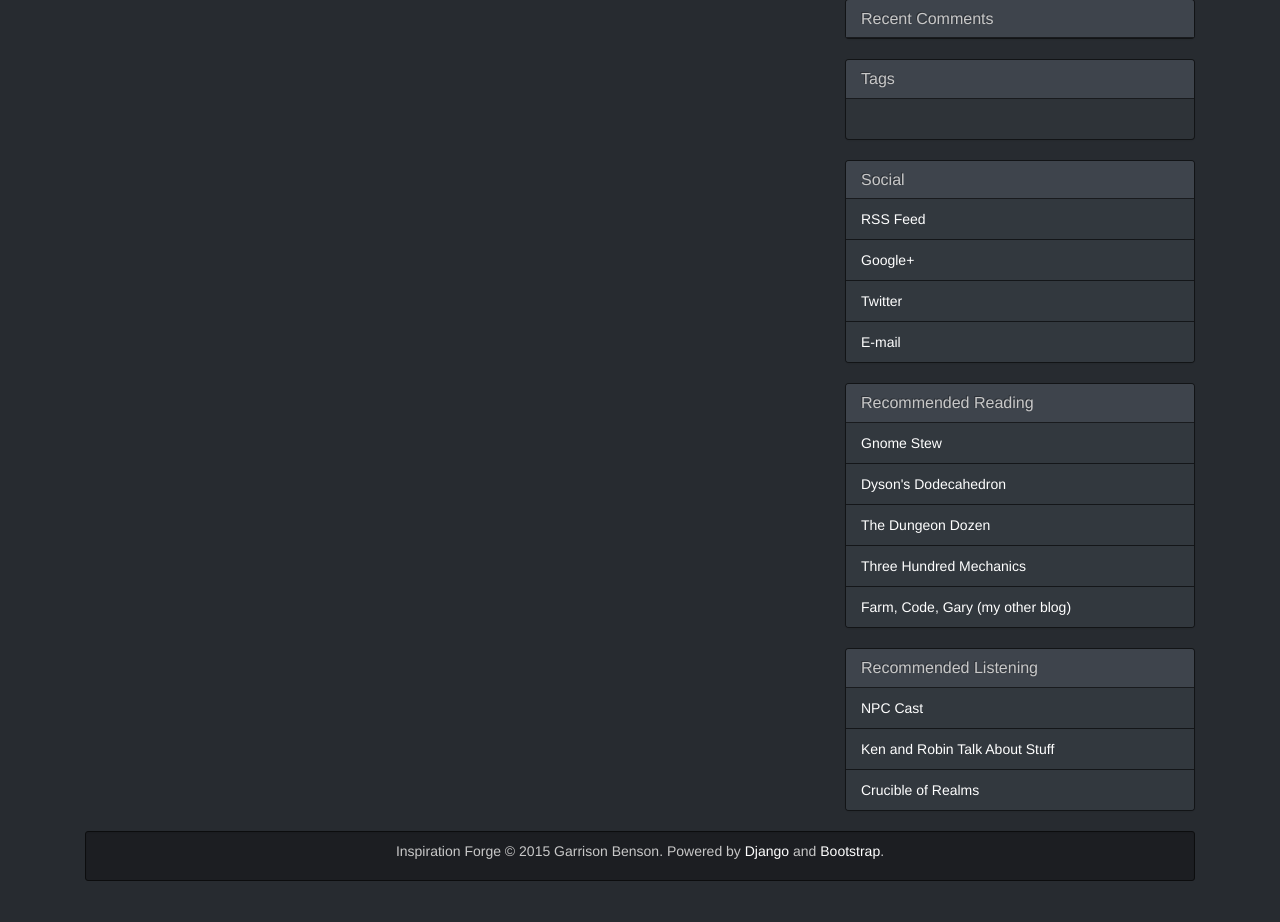
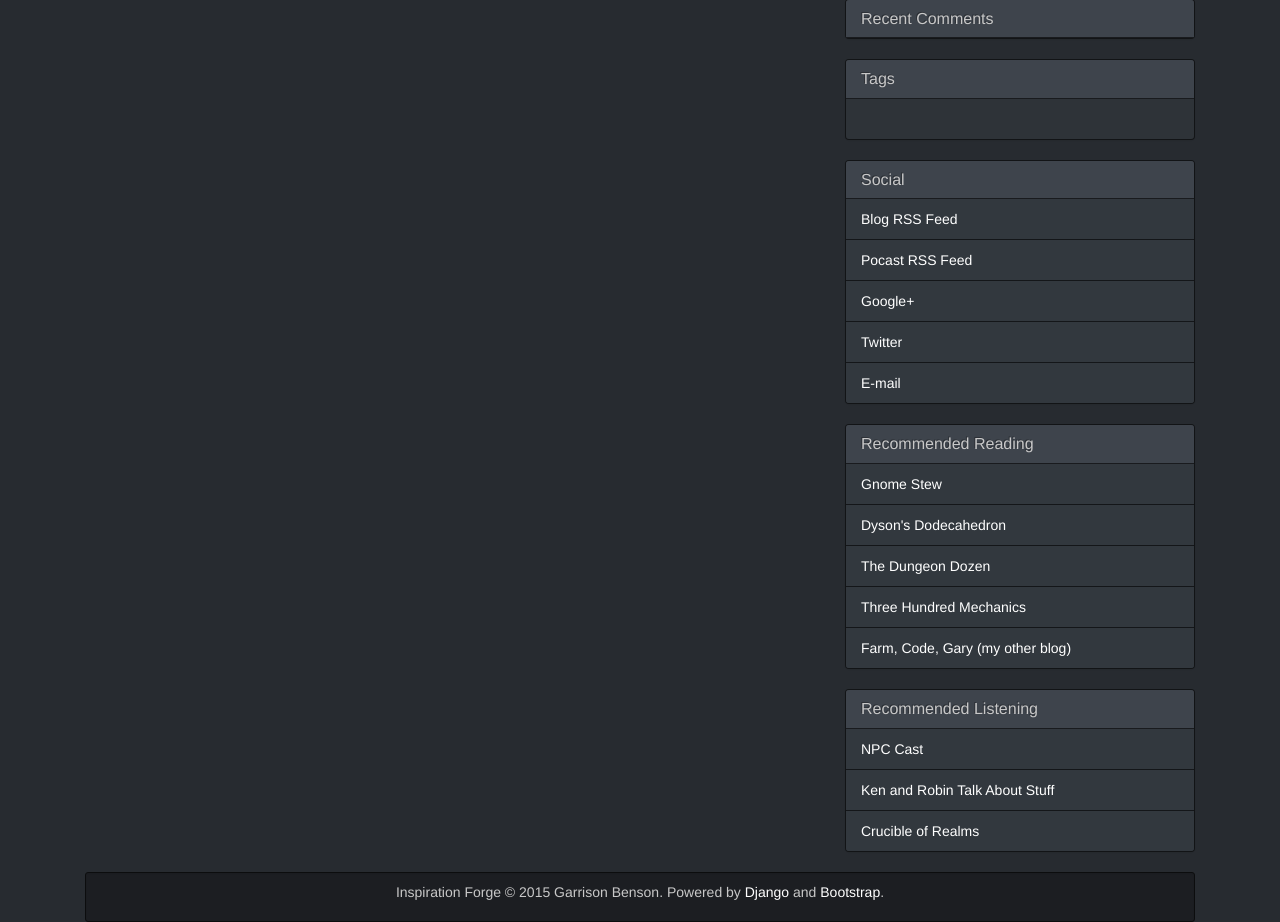
Before and after one commit to FarmCodeGary/InspirationForge, a Django app: page / in a window 1280 px wide. Shown: the part 134-1056 px from the top of the page. Before the commit the page ends 1015 px from the top, so only its background shows below. Run offline with Django 3.2, Linux system fonts and the light colour scheme; data that the repository does not hold is empty; some libraries are stand-ins or nearby versions.

Commit message:
Added links to separate Blog and Podcast RSS feeds. Removed link to main RSS feed.

```diff
--- a/templates/snippets/_social_links.html
+++ b/templates/snippets/_social_links.html
@@ -4,7 +4,10 @@
   </div>
   <ul class="list-group">
     <li class="list-group-item">
-      <a href="{% url 'blog:rssfeed' %}" target="_blank">RSS Feed</a>
+      <a href="{% url 'blog:categoryfeed' 'blog' %}" target="_blank">Blog RSS Feed</a>
+    </li>
+    <li class="list-group-item">
+      <a href="{% url 'blog:categoryfeed' 'podcast' %}" target="_blank">Pocast RSS Feed</a>
     </li>
     <li class="list-group-item">
       <a href="https://plus.google.com/+GarrisonBenson" target="_blank">
```
